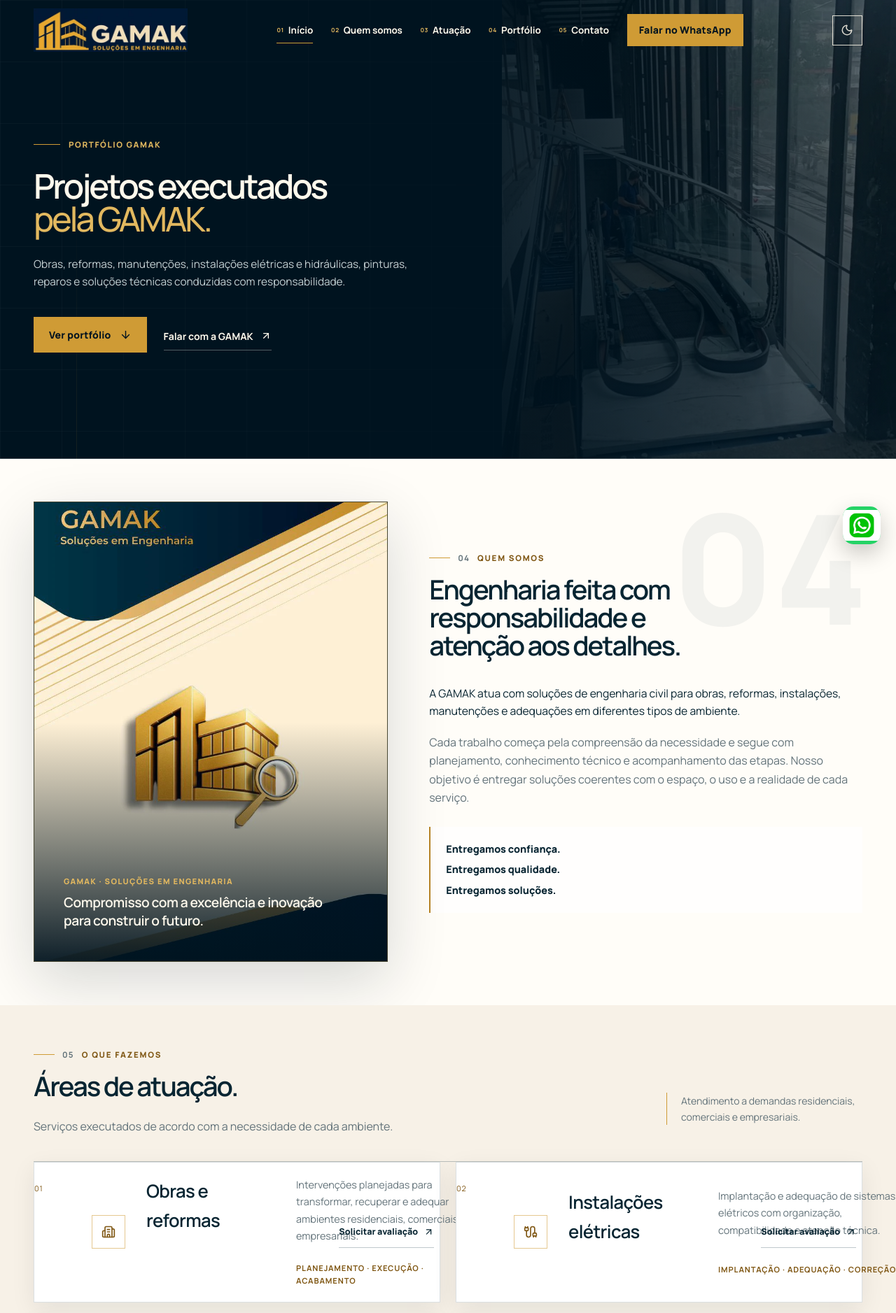
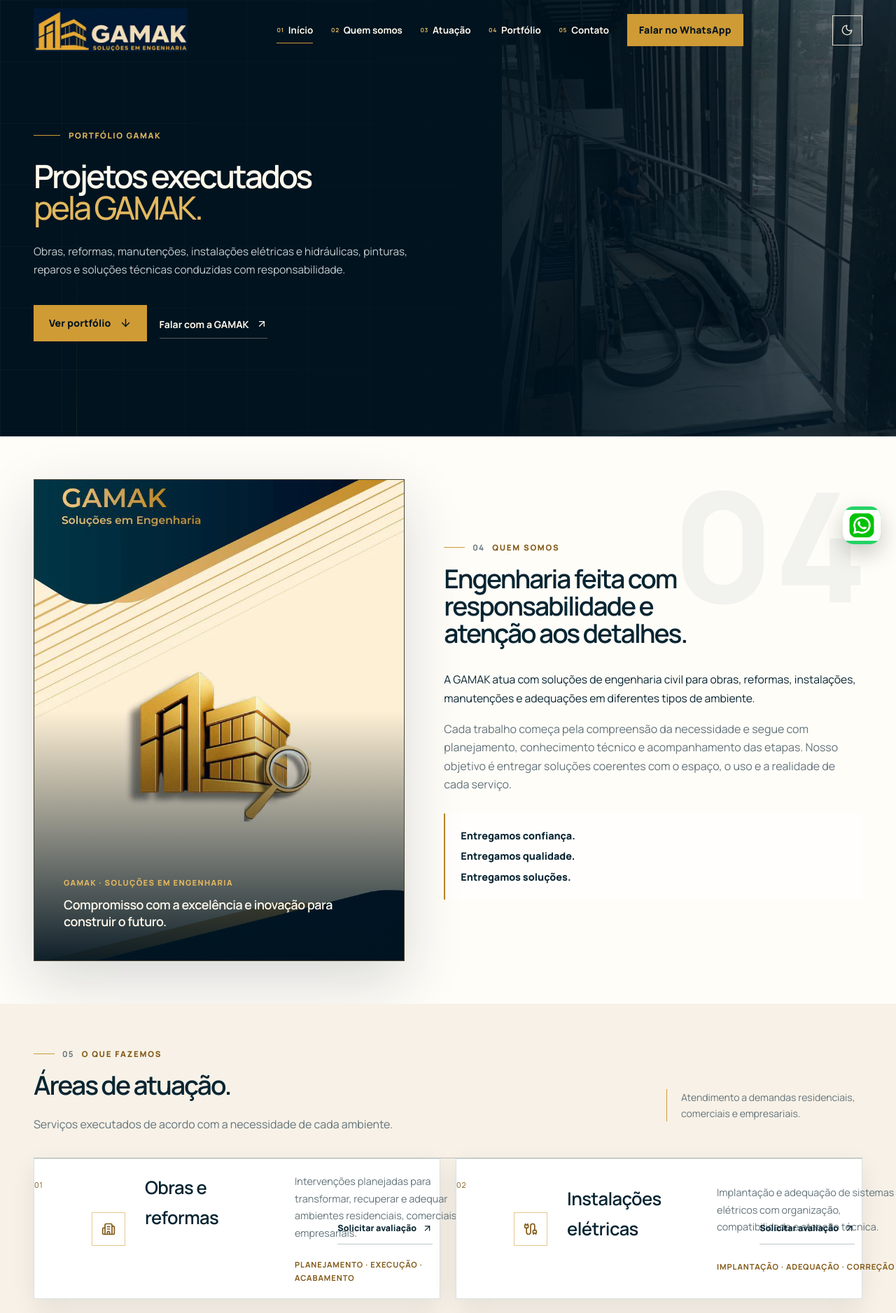
Before and after one commit to daciosoares009-afk/PORTIF-LIO-GAMAK, a React (Vite) app: page / in a window 1280 px wide. Shown: the top 1877 px of the page at 70% size. Built offline with nearby package versions, Linux system fonts and the light colour scheme.

Commit message:
Finaliza responsividade desktop e notebook da GAMAK

```diff
--- a/src/styles.css
+++ b/src/styles.css
@@ -145,7 +145,7 @@ section[id], article[id] { scroll-margin-top: 110px; }
 .hero h1 em { display: block; color: var(--gold-400); font-style: normal; font-weight: 500; }
 .hero-copy > p { max-width: 650px; margin: 28px 0 0; color: #c5d0d3; font-size: clamp(1.02rem, 1.6vw, 1.24rem); line-height: 1.7; }
 .hero-actions { display: flex; align-items: center; gap: 24px; margin-top: 38px; }
-.hero-context { border-left: 1px solid var(--gold-500); padding: 18px 18px 18px 24px; background: rgba(0,19,31,.66); backdrop-filter: blur(8px); animation: hero-enter 800ms 150ms var(--ease) both; }
+.hero-context { border-left: 1px solid var(--gold-500); padding: 18px 18px 18px 24px; background: rgba(0,19,31,.66); backdrop-filter: blur(8px); animation: hero-enter 800ms 150ms var(--ease) both; max-width: 280px; }
 .hero-context-label { display: block; margin-bottom: 20px; color: var(--gold-on-dark); font-size: 0.68rem; font-weight: 800; letter-spacing: 0.14em; text-transform: uppercase; }
 .hero-context div { display: grid; gap: 5px; }
 .hero-context strong { font-size: 0.86rem; letter-spacing: 0.03em; }
@@ -464,32 +464,36 @@ html.js .reveal.visible { opacity: 1; transform: none; }
   /* Notebook editorial layout: slightly narrower containers and reduced vertical rhythm */
   :root { --container: 1200px; --section-space: clamp(3.2rem, 4.8vw, 4.8rem); }
   .container { width: min(var(--container), calc(100% - 96px)); }
-  .hero { min-height: min(680px, 82vh); padding: 100px 0 64px; }
-  .hero-layout { grid-template-columns: minmax(0, 1fr) minmax(220px, 0.44fr); gap: clamp(32px, 4vw, 56px); align-items: center; }
+  .hero { min-height: min(700px, 78vh); padding: 94px 0 56px; }
+  .hero-layout { grid-template-columns: minmax(0, 1fr) minmax(220px, 0.42fr); gap: clamp(28px, 4vw, 54px); align-items: center; }
   .hero-media { width: 44%; }
-  .hero h1 { max-width: 680px; font-size: clamp(2.8rem, 3.8vw, 4rem); }
-  .hero-copy > p { max-width: 560px; font-size: clamp(0.96rem, 1.1vw, 1.06rem); line-height: 1.64; }
-  .hero-context { padding: 14px 14px 14px 18px; }
-  .section-heading { margin-bottom: 36px; }
-  .section-heading h2, .cta-section h2 { font-size: clamp(1.95rem, 3vw, 2.85rem); }
-  .lead { font-size: clamp(0.98rem, 1.08vw, 1.06rem); line-height: 1.64; }
-  .about-grid { grid-template-columns: minmax(300px, .9fr) minmax(0, 1.1fr); gap: clamp(36px, 4.6vw, 60px); align-items: center; }
+  .hero h1 { max-width: 660px; font-size: clamp(2.7rem, 3.6vw, 3.9rem); }
+  .hero-copy > p { max-width: 560px; font-size: clamp(0.96rem, 1.08vw, 1.04rem); line-height: 1.68; }
+  .hero-actions { gap: 18px; }
+  .hero-context { padding: 16px 16px 16px 20px; }
+  .section-heading { margin-bottom: 34px; }
+  .section-heading h2, .cta-section h2 { font-size: clamp(1.9rem, 2.9vw, 2.8rem); }
+  .lead { font-size: clamp(0.98rem, 1.08vw, 1.06rem); line-height: 1.68; }
+  .about-grid { grid-template-columns: minmax(300px, .94fr) minmax(0, 1.06fr); gap: clamp(36px, 4.4vw, 60px); align-items: center; }
   .about-visual { aspect-ratio: 816 / 1060; }
-  .about-visual-caption p { font-size: clamp(1.0rem, 1.5vw, 1.28rem); }
-  .services-intro { gap: 34px; }
-  .service-row { min-height: 145px; padding: 20px 8px 20px 0; }
+  .about-visual-caption p { font-size: clamp(1rem, 1.4vw, 1.26rem); }
+  .about-copy > p:not(.lead) { max-width: 620px; }
+  .services-intro { gap: 32px; }
+  .service-row { min-height: 150px; padding: 20px 10px 20px 0; }
   .service-copy { gap: 24px; }
-  /* Make project grid feel less sparse by reducing row height and adding side margins */
+  .service-row { grid-template-columns: 58px 52px minmax(0, 1fr) auto; }
   .project-grid { grid-auto-rows: 220px; gap: 14px; }
   .project-card { grid-column: span 4; }
-  .project-card-copy { left: 18px; right: 44px; bottom: 16px; }
+  .project-card--featured { grid-column: span 8; }
+  .project-card--wide { grid-column: span 8; }
+  .project-card-copy { left: 18px; right: 42px; bottom: 16px; }
   .project-card-copy strong { font-size: 0.98rem; }
-  .process-layout, .differentials-layout { gap: clamp(40px, 5vw, 72px); }
-  .process-step { padding: 20px 0; gap: 16px; }
-  .differential { padding: 16px 0; }
-  .project-detail-content { margin-top: 40px; }
-  .project-detail-grid { gap: 18px; grid-template-columns: repeat(2, minmax(0, 1fr)); }
-  .project-detail-card { padding: 22px; }
+  .process-layout, .differentials-layout { gap: clamp(40px, 4.8vw, 72px); }
+  .process-step { padding: 18px 0; gap: 16px; }
+  .differential { padding: 18px 0; }
+  .project-detail-content { margin-top: 38px; }
+  .project-detail-grid { gap: 20px; grid-template-columns: repeat(2, minmax(0, 1fr)); }
+  .project-detail-card { padding: 24px; }
   .portfolio-contact-layout { gap: 36px; }
   .cta-layout { gap: 40px; }
   .footer-lead { gap: 36px; }
@@ -500,25 +504,25 @@ html.js .reveal.visible { opacity: 1; transform: none; }
   /* Wider notebooks and small desktops: keep editorial max-width but allow slightly more breathing room */
   :root { --container: 1240px; --section-space: clamp(3.8rem, 5.4vw, 5.2rem); }
   .container { width: min(var(--container), calc(100% - 96px)); }
-  .hero { min-height: min(720px, 86vh); padding: 112px 0 76px; }
-  .hero-layout { grid-template-columns: minmax(0, 1fr) minmax(250px, 0.46fr); gap: clamp(36px, 4.6vw, 68px); }
+  .hero { min-height: min(720px, 82vh); padding: 104px 0 70px; }
+  .hero-layout { grid-template-columns: minmax(0, 1fr) minmax(260px, 0.44fr); gap: clamp(34px, 4.4vw, 66px); }
   .hero-media { width: 46%; }
-  .hero h1 { max-width: 740px; font-size: clamp(3.05rem, 4.2vw, 4.45rem); }
-  .hero-copy > p { max-width: 600px; font-size: clamp(1rem, 1.15vw, 1.12rem); }
-  .section-heading { margin-bottom: 42px; }
-  .section-heading h2, .cta-section h2 { font-size: clamp(2.05rem, 3.05vw, 3.05rem); }
-  .lead { font-size: clamp(1.0rem, 1.15vw, 1.12rem); }
-  .about-grid { grid-template-columns: minmax(320px, .9fr) minmax(0, 1.1fr); gap: clamp(40px, 5.2vw, 70px); }
+  .hero h1 { max-width: 720px; font-size: clamp(3rem, 4.1vw, 4.3rem); }
+  .hero-copy > p { max-width: 600px; font-size: clamp(1rem, 1.12vw, 1.1rem); }
+  .section-heading { margin-bottom: 40px; }
+  .section-heading h2, .cta-section h2 { font-size: clamp(2rem, 3vw, 3rem); }
+  .lead { font-size: clamp(1rem, 1.1vw, 1.1rem); }
+  .about-grid { grid-template-columns: minmax(320px, .9fr) minmax(0, 1.1fr); gap: clamp(40px, 4.8vw, 70px); }
   .about-visual { aspect-ratio: 816 / 1010; }
-  .services-intro { gap: 40px; }
-  .service-row { min-height: 152px; padding: 22px 10px 22px 0; }
+  .services-intro { gap: 38px; }
+  .service-row { min-height: 160px; padding: 24px 12px 24px 0; }
   .service-copy { gap: 28px; }
-  .project-grid { grid-auto-rows: 240px; gap: 14px; }
+  .project-grid { grid-auto-rows: 240px; gap: 16px; }
   .project-card { grid-column: span 4; }
   .project-card--featured { grid-column: span 8; }
   .project-card--wide { grid-column: span 8; }
-  .project-card-copy { left: 20px; right: 54px; bottom: 18px; }
-  .process-layout, .differentials-layout { gap: clamp(44px, 5.6vw, 80px); }
+  .project-card-copy { left: 22px; right: 56px; bottom: 18px; }
+  .process-layout, .differentials-layout { gap: clamp(44px, 5.2vw, 78px); }
   .portfolio-contact-layout { gap: 44px; }
   .cta-layout { gap: 48px; }
   .footer-grid { gap: 38px; }
```
